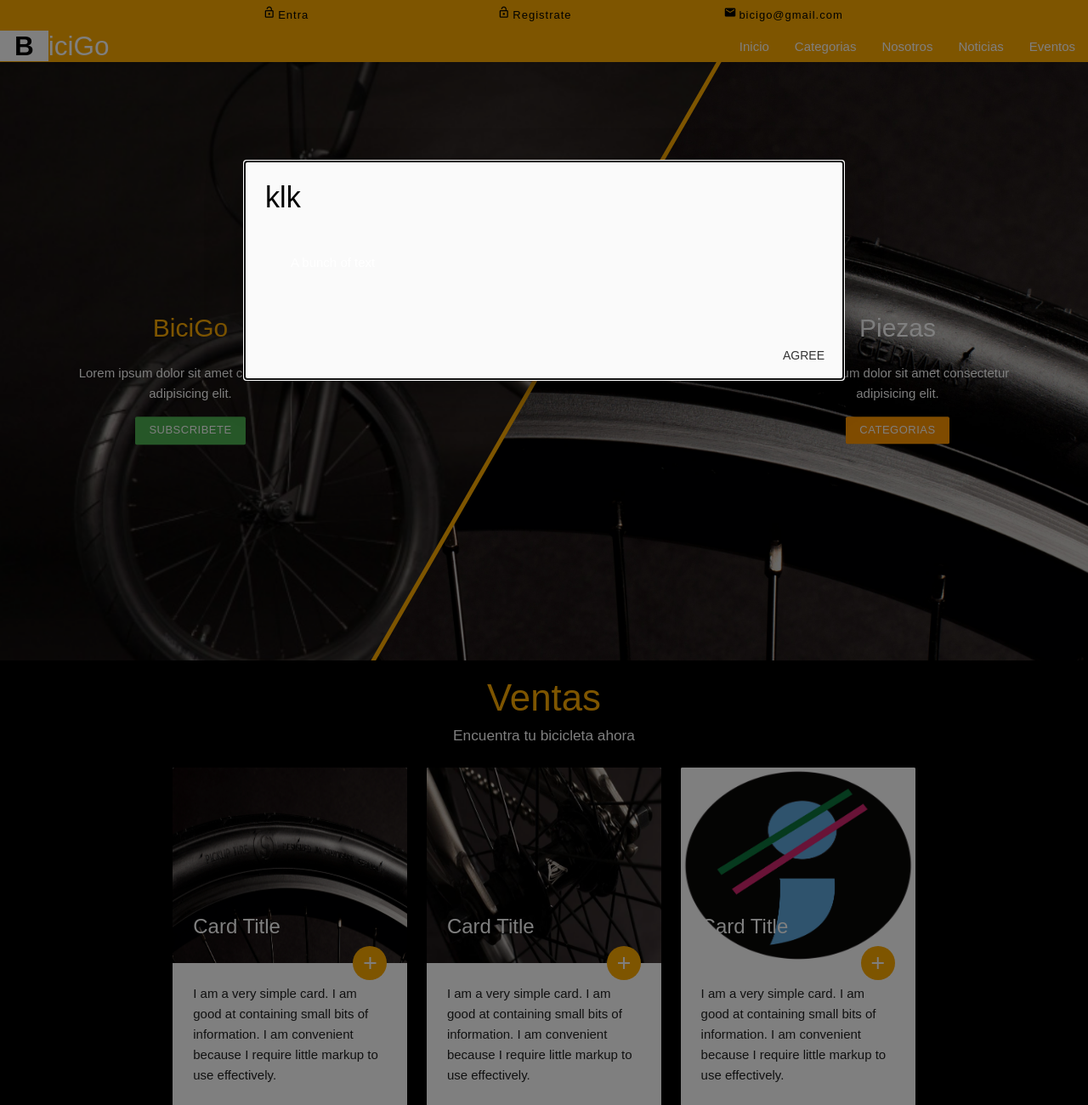
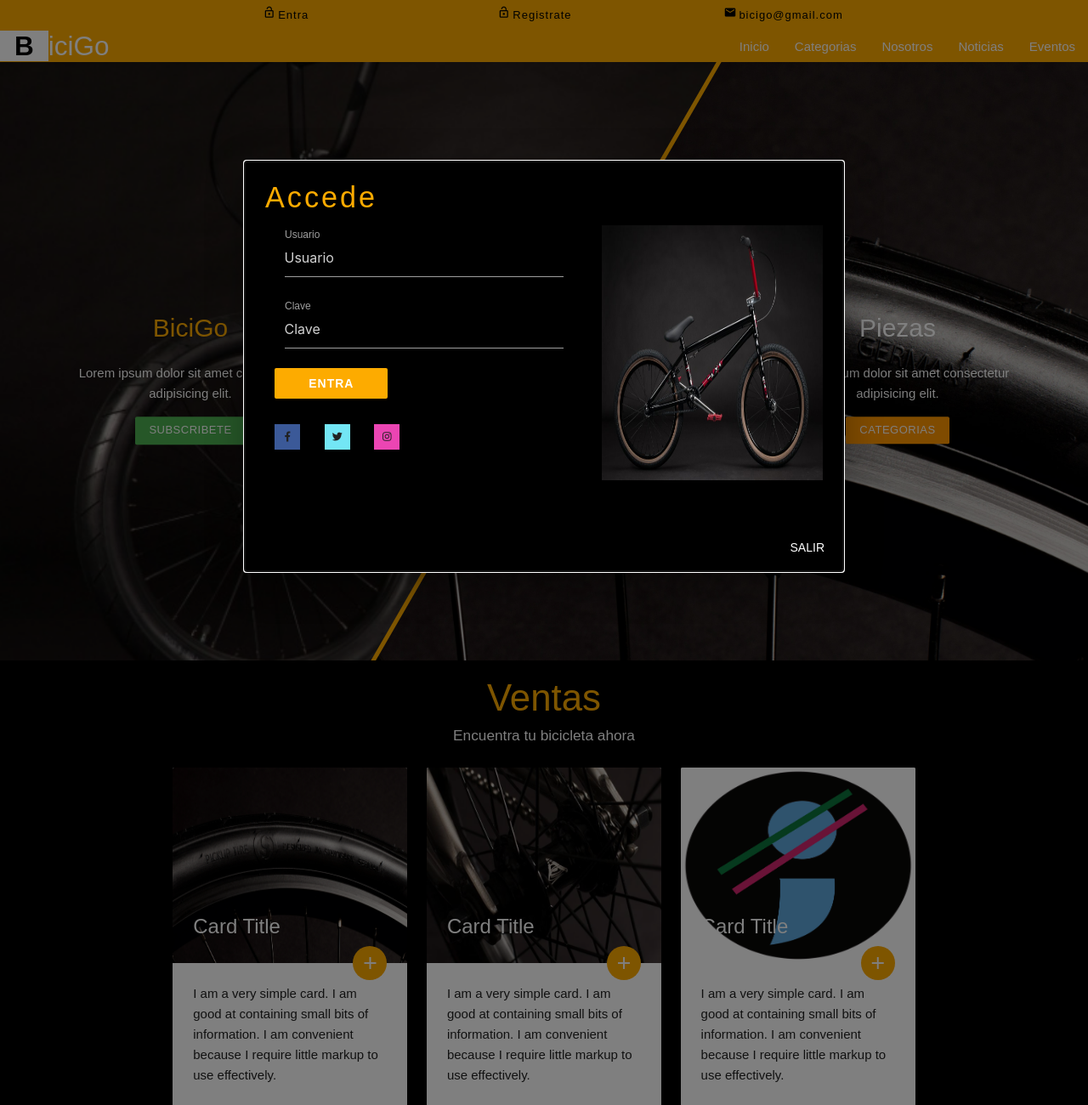
Before and after one commit to DulcePC/biciGo, a PHP site: page / in a window 1280 px wide, after a click that opens the changed part. Shown: the top 1300 px of the page at 85% size. Run offline with PHP 8.4, Linux system fonts and the light colour scheme; some libraries are stand-ins or nearby versions.

Commit message:
Modal
Modal de acceder completo

```diff
--- a/css/index.css
+++ b/css/index.css
@@ -279,6 +279,116 @@ h6{
     margin-top:30px;
     margin-bottom:30px;
 }
+.modal{
+    background-color: black;
+}
+.modal .modal-footer{
+    background-color: black;
+
+}
+.modal-footer a{
+    color:white;
+}
 .modal h4{
-color: black;
+color: #FDAB00;
+letter-spacing: 3px;
+
 }
+.entra-btn{
+    border: none;
+    padding: 0px 40px 0px;
+    font-size: 14px;
+    outline: none;
+    text-transform: uppercase;
+    margin-bottom:10px;
+    font-weight: 700;
+    letter-spacing: 1px;
+    background-color: #FDAB00;
+    color: #fff;
+}
+.imgEntra{
+    width: 100%;
+    height: 300px;
+}
+.social-nav a {
+    margin-top:20px;
+    display: inline-block;
+    float: none;
+    width: 30px;
+    height: 30px;
+    text-decoration: none;
+    cursor: pointer;
+    text-align: center;
+    line-height: 30px;
+    background: #000;
+    position: relative;
+    -webkit-transition: 0.5s;
+    -moz-transition: 0.5s;
+    -o-transition: 0.5s;
+    transition: 0.5s;
+}
+.model-3d-0 a {
+    background:#5C5B5B;
+    -webkit-transform-style: preserve-3d;
+    -moz-transform-style: preserve-3d;
+    -ms-transform-style: preserve-3d;
+    -o-transform-style: preserve-3d;
+    transform-style: preserve-3d;
+}
+.model-3d-0 .front, .model-3d-0 .back {
+    width: 30px;
+    height: 30px;
+    position: absolute;
+    top: 0;
+    left: 0;
+    -webkit-transform: translateZ(18px);
+    -moz-transform: translateZ(18px);
+    -ms-transform: translateZ(18px);
+    -o-transform: translateZ(18px);
+    transform: translateZ(18px);
+    -webkit-backface-visibility: visible;
+    -moz-backface-visibility: visible;
+    -ms-backface-visibility: visible;
+    -o-backface-visibility: visible;
+    backface-visibility: visible;
+	color:#212121;
+	font-size:12px;
+}
+.model-3d-0 .back {
+    -webkit-transform: rotateX(90deg) translateZ(18px);
+    -moz-transform: rotateX(90deg) translateZ(18px);
+    -ms-transform: rotateX(90deg) translateZ(18px);
+    -o-transform: rotateX(90deg) translateZ(18px);
+    transform: rotateX(90deg) translateZ(18px);
+    -webkit-backface-visibility: hidden;
+    -moz-backface-visibility: hidden;
+    -ms-backface-visibility: hidden;
+    -o-backface-visibility: hidden;
+    backface-visibility: hidden;
+}
+a.twitter .front {
+    background: #73e6f5;
+}
+a.facebook .front {
+    background: #3b5998;
+}
+a.instagram .front {
+    background: #eb45b3;
+}
+.twitter .back,.facebook .back,.instagram .back,.pinterest .back{
+    background:#fff;
+}
+.model-3d-0 a:hover {
+    -webkit-transform: rotateX(-90deg);
+    -moz-transform: rotateX(-90deg);
+    -ms-transform: rotateX(-90deg);
+    -o-transform: rotateX(-90deg);
+    transform: rotateX(-90deg);
+}
+.model-3d-0 a:hover .back {
+    -webkit-backface-visibility: visible;
+    -moz-backface-visibility: visible;
+    -ms-backface-visibility: visible;
+    -o-backface-visibility: visible;
+    backface-visibility: visible;
+}
--- a/view/index.php
+++ b/view/index.php
@@ -6,6 +6,7 @@
     <title>biciGo</title>
     <meta name="viewport" content="width=device-width, initial-scale=1">
     <link href="https://fonts.googleapis.com/icon?family=Material+Icons" rel="stylesheet">
+    <link rel="stylesheet" href="https://use.fontawesome.com/releases/v5.1.1/css/all.css" integrity="sha384-O8whS3fhG2OnA5Kas0Y9l3cfpmYjapjI0E4theH4iuMD+pLhbf6JI0jIMfYcK3yZ" crossorigin="anonymous">
     <link rel="stylesheet" href="css/materialize.css" />
     <link rel="stylesheet" href="css/index.css" />
 
@@ -296,19 +297,64 @@
     <!--MODALS!-->
     <div id="entrar" class="modal">
         <div class="modal-content">
-            <h4>klk</h4>
-            <p>A bunch of text</p>
+            <h4>Accede</h4>
+            <div class="row">
+                <div class="col l7 s12 m7">
+                    <form method="post" class="col l12 s12">
+                        <div class="input-field col l12 s12 m12">
+                            <input placeholder="Usuario" id="first_name" type="text" class="validate">
+                            <label for="first_name">Usuario</label>
+                        </div>
+                        <div class="input-field col l12 s12 m12">
+                            <input placeholder="Clave" id="first_name" type="text" class="validate">
+                            <label for="first_name">Clave</label>
+                        </div>
+                        <a class="btn entra-btn">Entra</a>
+                    </form>
+                    <div class="row">
+                        <div class="col l6 social-nav model-3d-0 ">
+                            <div class="col l4">
+                                <a href="#!" class="facebook">
+                                    <div class="front">
+                                        <i class="fab fa-facebook-f"></i>
+                                    </div>
+                                    <div class="back">
+                                        <i class="fab fa-facebook-f"></i>
+                                    </div>
+                                </a>
+                            </div>
+                            <div class="col l4">
+                                <a href="#!" class="twitter">
+                                    <div class="front">
+                                        <i class="fab fa-twitter"></i>
+                                    </div>
+                                    <div class="back">
+                                        <i class="fab fa-twitter"></i>
+                                    </div>
+                                </a>
+                            </div>
+                            <div class="col l4">
+                                <a href="#!" class="instagram">
+                                    <div class="front">
+                                        <i class="fab fa-instagram"></i>
+                                    </div>
+                                    <div class="back">
+                                        <i class="fab fa-instagram"></i>
+                                    </div>
+                                </a>
+                            </div>
+                        </div>
+                    </div>
+                </div>
+                <div class="col l5  s12 m5 black">
+                    <img src="img/bici5.jpg" class="imgEntra">
+                </div>
+            </div>
         </div>
         <div class="modal-footer">
-            <a href="#!" class="modal-close waves-effect waves-green btn-flat">Agree</a>
+            <a href="#!" class="modal-close waves-effect waves-green btn-flat">Salir</a>
         </div>
     </div>
-
-
-
-
-
-
 </footer>
     <script type="text/javascript" src="https://code.jquery.com/jquery-3.2.1.min.js"></script>
     <script src="https://cdnjs.cloudflare.com/ajax/libs/materialize/1.0.0-rc.2/js/materialize.min.js"></script>
```
